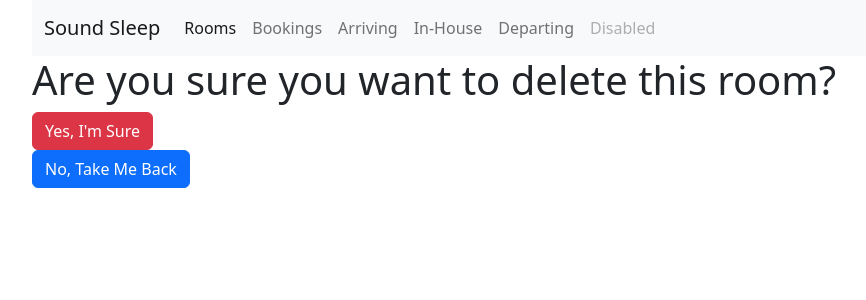
After one commit to QuameOphory/SoundSleepHotel, a Django app: page /rooms/1/delete in a window 1280 px wide. The commit adds this page. Shown: the top 300 px of the page, without its empty margins (50-916 px from the left). Run offline with Django 4.2, Linux system fonts and the light colour scheme; tables that the repository leaves empty hold one stand-in row (values such as "Sample post"); some libraries are stand-ins or nearby versions.

Commit message:
complete crud of rooms

```diff
--- a/rooms/urls.py
+++ b/rooms/urls.py
@@ -8,4 +8,5 @@ urlpatterns = [
     path('add/', RoomCreateView.as_view(), name='room_add'),
     path('<int:pk>/', RoomDetailView.as_view(), name='room_detail'),
     path('<int:pk>/update', RoomUpdateView.as_view(), name='room_update'),
+    path('<int:pk>/delete', RoomDeleteView.as_view(), name='room_delete'),
 ]
--- a/rooms/views.py
+++ b/rooms/views.py
@@ -1,5 +1,5 @@
 from django.shortcuts import render
-from django.urls import reverse
+from django.urls import reverse, reverse_lazy
 from django.views import generic
 from .forms import RoomCreationForm, RoomUpdateForm
 from .models import Room, RoomType
@@ -41,6 +41,12 @@ class RoomDetailView(generic.DetailView):
     template_name = 'rooms/room_detail.html'
 
 
+class RoomDeleteView(generic.DeleteView):
+    model = Room
+    context_object_name = 'room'
+    success_url = reverse_lazy('room_all')
+
+
 class RoomTypeListView(generic.ListView):
     queryset = RoomType.objects.filter(is_active=True)
     context_object_name = 'roomtypes'
--- a/templates/extras/base.html
+++ b/templates/extras/base.html
@@ -20,7 +20,7 @@
               </button>
               <div class="collapse navbar-collapse" id="navbarNavAltMarkup">
                 <div class="navbar-nav">
-                  <a class="nav-link active" aria-current="page" href="#">Rooms</a>
+                  <a class="nav-link active" aria-current="page" href="{% url 'room_all' %}">Rooms</a>
                   <a class="nav-link" href="#">Bookings</a>
                   <a class="nav-link" href="#">Arriving</a>
                   <a class="nav-link" href="#">In-House</a>
--- /dev/null
+++ b/templates/rooms/room_confirm_delete.html
@@ -0,0 +1,12 @@
+{% extends 'extras/base.html' %}
+{% load crispy_forms_tags %}
+
+{% block content %}
+<h1 class="delete-header">Are you sure you want to delete this room?</h1>
+<form method="post">
+    {% csrf_token %}
+    <input class="btn btn-danger" type="submit" value="Yes, I'm Sure">
+</form>
+<a href="{% url 'room_detail' room.id %}"><button class="btn btn-primary">No, Take Me Back</button></a>
+
+{% endblock content %}
--- a/templates/rooms/room_list.html
+++ b/templates/rooms/room_list.html
@@ -20,7 +20,7 @@
                 <td>{{ room.room_totalbeds }}</td>
                 <td>{{ room.room_totalbaths }}</td>
                 <td>{{ room.room_dimension }}</td>
-                <td><a href="{% url 'room_update' room.id %}"><i class="bi bi-pencil"></i></a> <i class="bi bi-trash"></i></td>
+                <td><a href="{% url 'room_update' room.id %}"><i class="bi bi-pencil"></i></a> <a href="{% url 'room_delete' room.id %}"><i class="bi bi-trash"></i></a></td>
             </tr>
         {% endfor %}
     </tbody>
```
